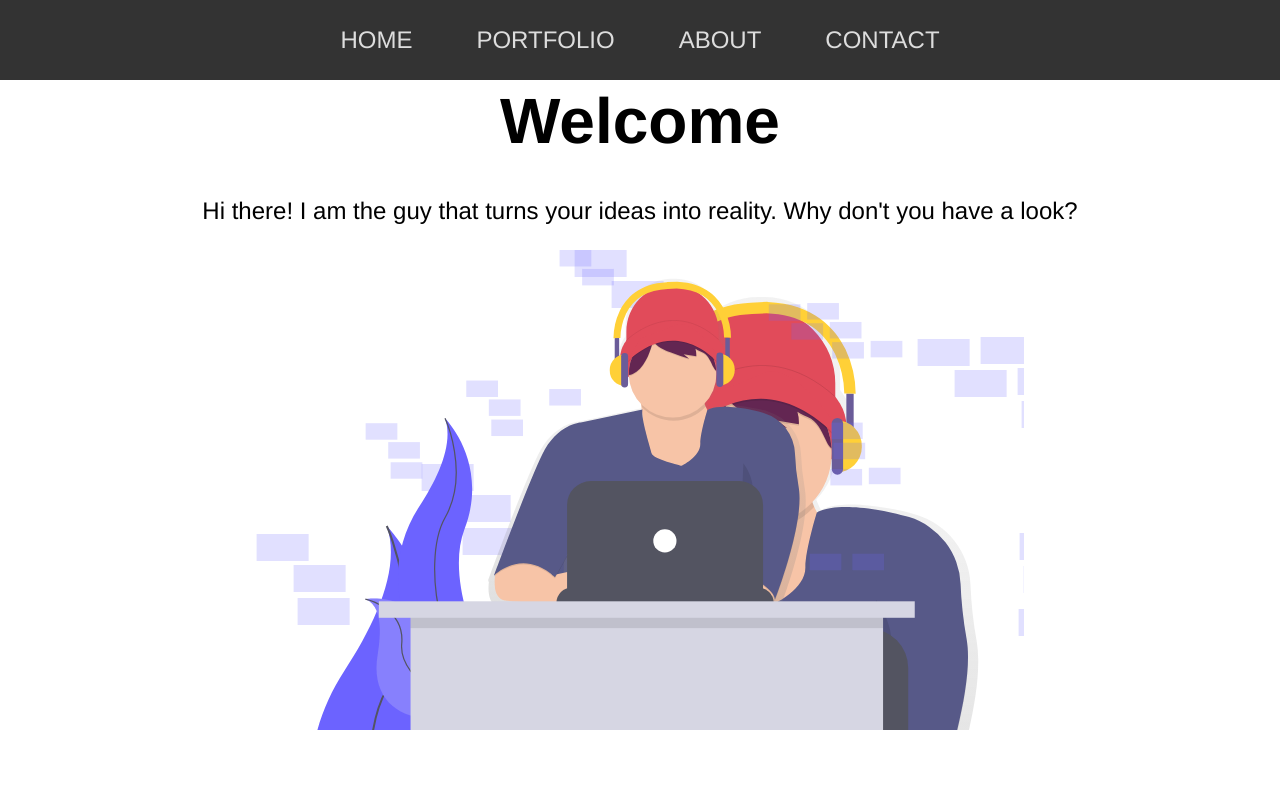
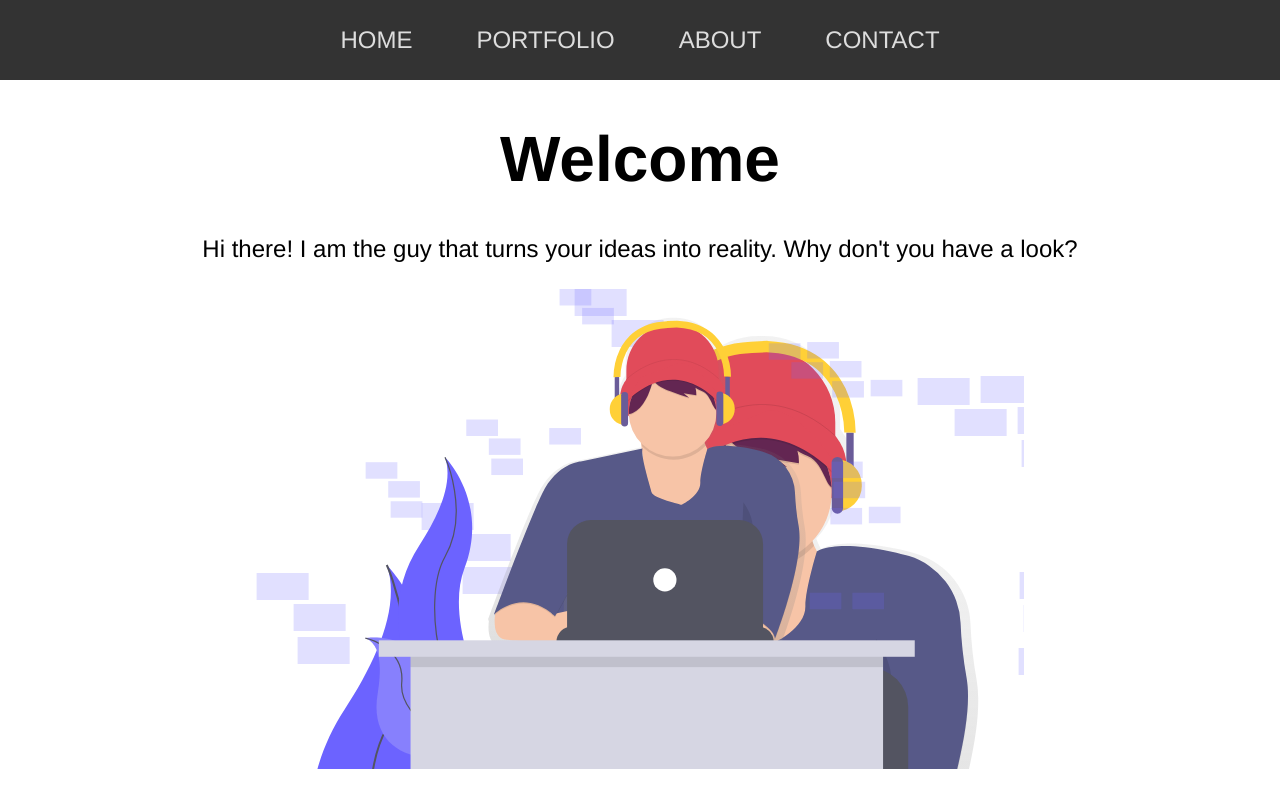
Before and after one commit to Kvanrooyen/Kvanrooyen.github.io, a website: page index.html in a window 1280 px wide. Drawn offline with Linux system fonts and the light colour scheme; files whose address does not match are found by name.

Commit message:
Quick fixes

```diff
--- a/index.html
+++ b/index.html
@@ -28,7 +28,7 @@
       </nav>
 
       <section id="home">
-        <h1>Welcome</h1>
+        <h1 id="heading-welcome">Welcome</h1>
         <p id="tagline">
           Hi there! I am the guy that turns your ideas into reality. Why don't
           you have a look?
@@ -87,10 +87,6 @@
 
       <section id="about">
         <h1>About</h1>
-        <p id="tagline">
-          Who am I? Here's some information about me. Take a look.
-        </p>
-
         <!--Custom break-->
         <style>
           p {
--- a/src/scss/pages/_index.scss
+++ b/src/scss/pages/_index.scss
@@ -47,6 +47,9 @@ section#home {
     width: 60%;
     height: 60%;
   }
+    #heading-welcome{
+      padding-top: 6%;
+    }
 }
 
 section#about {
```
Also changed, not shown: src/css/main.css, src/css/main.min.css.
